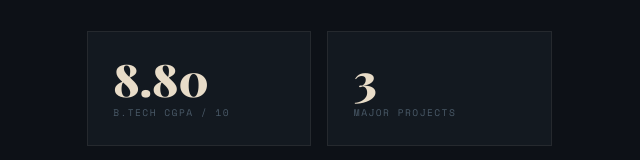
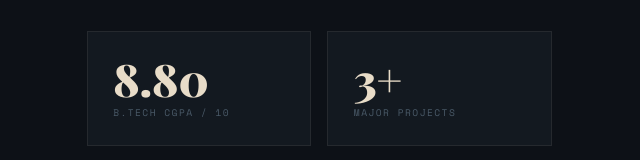
Before and after one commit to Akilan3263/Portfolio, a plain HTML site: page index.html in a window 1280 px wide. Shown: the part 1193-1353 px from the top of the page, 640-1280 px from the left. Drawn offline with nearby package versions, Linux system fonts and the light colour scheme; a web font is replaced by a local one.

Commit message:
Update index.html

```diff
--- a/index.html
+++ b/index.html
@@ -342,7 +342,7 @@ footer .und{color:#6699ee}
     </div>
     <div class="stat-grid fu">
       <div class="stat-box"><div class="snum">8.80</div><div class="slbl">B.Tech CGPA / 10</div></div>
-      <div class="stat-box"><div class="snum">3</div><div class="slbl">Major Projects</div></div>
+      <div class="stat-box"><div class="snum">3+</div><div class="slbl">Major Projects</div></div>
       <div class="stat-box"><div class="snum">2</div><div class="slbl">Certifications</div></div>
       <div class="stat-box"><div class="snum">MSc</div><div class="slbl">AI @ Brunel London</div></div>
     </div>
```
